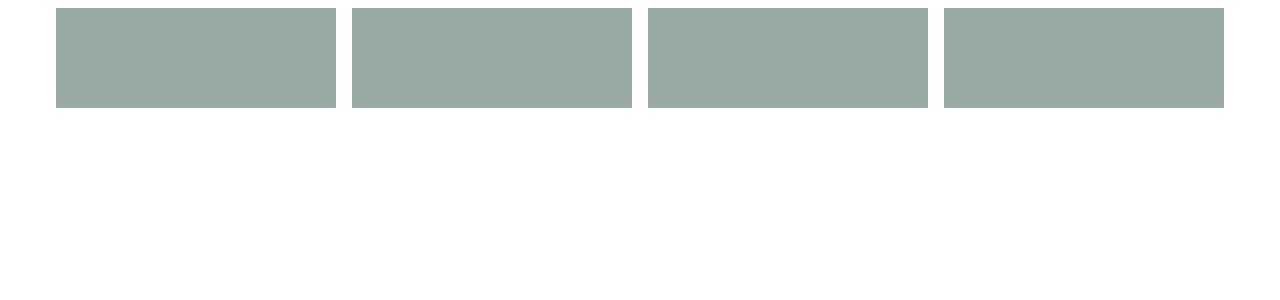
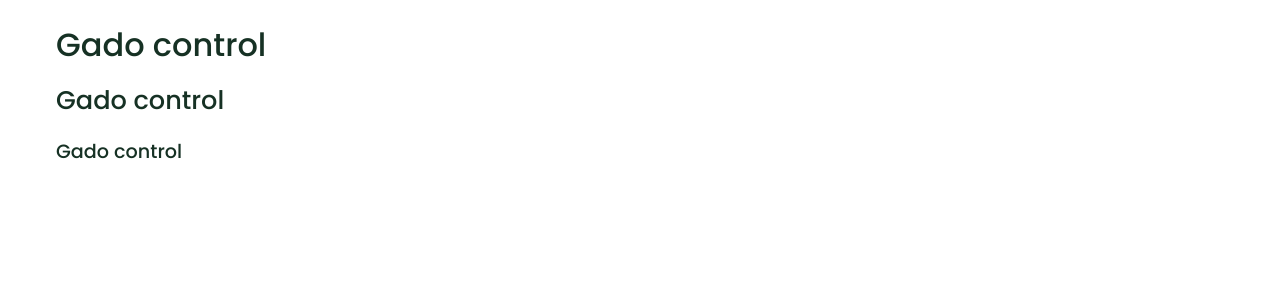
Before and after one commit to michel674/gado-control-front, a React (Create React App) app: page / in a window 1280 px wide. Shown: the top 300 px of the page. Built offline with nearby package versions, Linux system fonts and the light colour scheme.

Commit message:
add typography

```diff
--- a/package.json
+++ b/package.json
@@ -9,6 +9,7 @@
     "react": "^17.0.2",
     "react-dom": "^17.0.2",
     "react-flexbox-grid": "^2.1.2",
+    "react-router-dom": "6",
     "react-scripts": "4.0.3",
     "styled-components": "^5.3.3",
     "web-vitals": "^1.0.1"
--- a/public/index.html
+++ b/public/index.html
@@ -3,6 +3,9 @@
   <head>
     <meta charset="utf-8" />
     <link rel="icon" href="%PUBLIC_URL%/favicon.ico" />
+    <link rel="preconnect" href="https://fonts.googleapis.com">
+    <link rel="preconnect" href="https://fonts.gstatic.com" crossorigin>
+    <link href="https://fonts.googleapis.com/css2?family=Poppins:ital,wght@0,200;0,300;0,400;0,500;0,600;0,700;0,800;0,900;1,100;1,200;1,300;1,400;1,500;1,600;1,700;1,800;1,900&display=swap" rel="stylesheet">
     <meta name="viewport" content="width=device-width, initial-scale=1" />
     <meta name="theme-color" content="#000000" />
     <meta
--- a/src/App.js
+++ b/src/App.js
@@ -1,6 +1,7 @@
 
 import { Grid, Row, Col } from 'react-flexbox-grid';
 import { BoxStyled, Spacing } from './components/box.styled';
+import { H1, H2, H3 } from './components/typography';
 
 const App = () => {
 
@@ -9,24 +10,15 @@ const App = () => {
     <Grid>
       <Row>
         <Col xs={12} md={3} >
-          <BoxStyled/>
+          <H1>Gado control</H1>
+          <H2>Gado control</H2>
+          <H3>Gado control</H3>
           <Spacing />
         </Col>
 
-        <Col xs={12} md={3}>
-          <BoxStyled />
-          <Spacing />
-        </Col>
 
-        <Col xs={12} md={3}>
-          <BoxStyled />
-          <Spacing />
-        </Col>
 
-        <Col xs={12} md={3}>
-          <BoxStyled />
-          <Spacing />
-        </Col>
+
       </Row>
     </Grid>
 
--- a/src/components/constants.js
+++ b/src/components/constants.js
@@ -12,3 +12,38 @@ export const Color  = {
   Gray600: '#274134',
   Gray700: '#163124',
 }
+
+export const FontFamily = {
+  Primary: 'Poppins',
+}
+
+export const FontSize = {
+  Small: '1.2rem',
+  Medium: '1.6rem',
+  Large: '2rem',
+}
+
+export const FontWeight =  {
+  Regular: 400,
+  Medium: 500,
+  SemiBold: 600,
+  Bold: 700,
+}
+
+export const  LineHeight =  {
+  XSmall: '1em',
+  Small: '1.25em',
+  Medium: '1.4em',
+  Large: '1em',
+}
+
+export const Radius = {
+  Small: '0.3rem',
+  Medium: '0.6rem',
+};
+
+export const Transition =  {
+  Fast: '0.2s',
+  Normal: '0.4s',
+  Slow: '1s',
+};
--- a/src/components/typography.js
+++ b/src/components/typography.js
@@ -1,5 +1,32 @@
 import styled from 'styled-components'
+import { FontFamily, FontSize, FontWeight, LineHeight, Color } from './constants'
 
 export const H1 = styled.h1`
+  font-family: ${FontFamily.Primary};
+  font-weight: ${FontWeight.Medium};
+  font-size: ${FontSize.Large};
 
-`
+  line-height: ${LineHeight.Large};
+
+  color: ${Color.Gray700};
+`;
+
+export const H2 = styled.h2`
+  font-family: ${FontFamily.Primary};
+  font-weight: ${FontWeight.Medium};
+  font-size: ${FontSize.Medium};
+
+  line-height: ${LineHeight.Medium};
+
+  color: ${Color.Gray700};
+`;
+
+export const H3 = styled.h2`
+  font-family: ${FontFamily.Primary};
+  font-weight: ${FontWeight.Medium};
+  font-size: ${FontSize.Small};
+
+  line-height: ${LineHeight.Small};
+
+  color: ${Color.Gray700};
+`;
```
Also changed, not shown: 1 other file (tests, documents, lock files or other folders).
